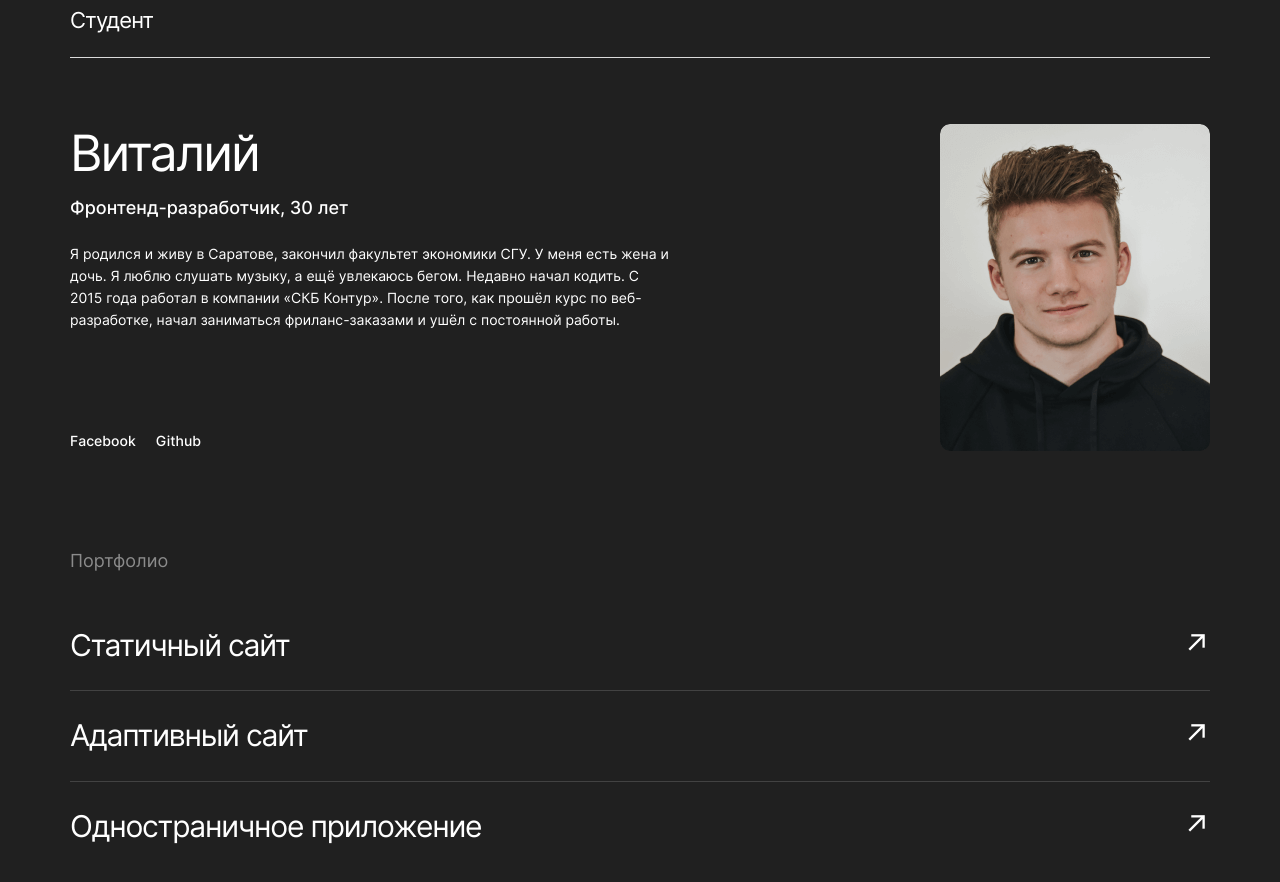
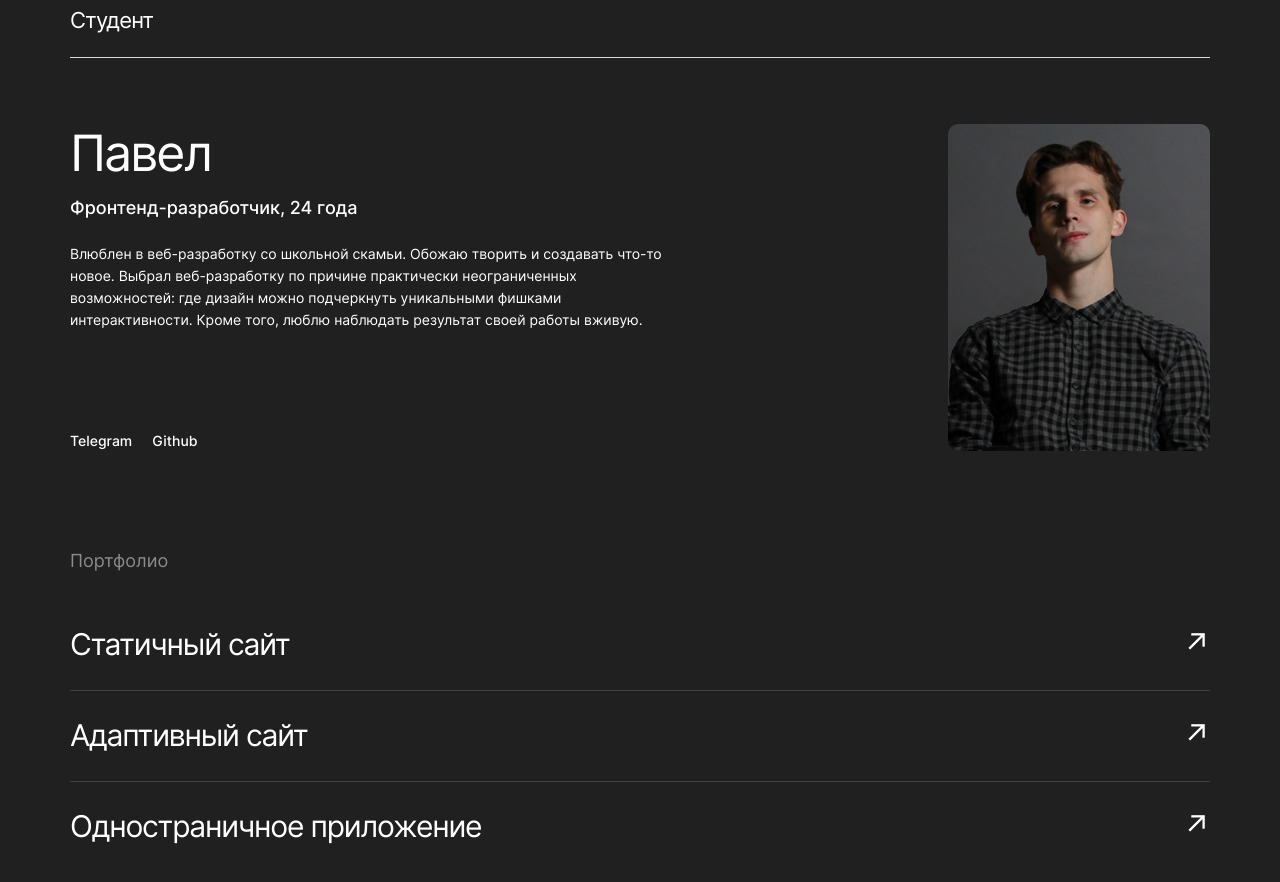
Before and after one commit to paulbuny/movies-explorer-frontend, a React (Create React App) app: page / in a window 1280 px wide. Shown: the part 2040-2922 px from the top of the page. Built offline with nearby package versions, Linux system fonts and the light colour scheme; no server answers.

Commit message:
About me section info updated

```diff
--- a/src/components/AboutMe/AboutMe.js
+++ b/src/components/AboutMe/AboutMe.js
@@ -1,5 +1,5 @@
 import './AboutMe.css';
-import avatar from '../../images/profile_picture.png';
+import avatar from '../../images/profile-picture.jpg';
 
 function AboutMe () {
   return (
@@ -8,15 +8,15 @@ function AboutMe () {
       <div className="student__resume">
         <div className="student__text">
           <div className="student__text-wrapper">
-            <p className="student__name">Виталий</p>
-            <p className="student__job">Фронтенд-разработчик, 30 лет</p>
-            <p className="student__about">Я родился и живу в Саратове, закончил факультет экономики СГУ. У меня есть жена
-              и дочь. Я люблю слушать музыку, а ещё увлекаюсь бегом. Недавно начал кодить. С 2015 года работал в компании «СКБ Контур». После того, как прошёл курс по веб-разработке, начал заниматься фриланс-заказами и ушёл с постоянной работы.
+            <p className="student__name">Павел</p>
+            <p className="student__job">Фронтенд-разработчик, 24 года</p>
+            <p className="student__about">
+              Влюблен в веб-разработку со школьной скамьи. Обожаю творить и создавать что-то новое. Выбрал веб-разработку по причине практически неограниченных возможностей: где дизайн можно подчеркнуть уникальными фишками интерактивности. Кроме того, люблю наблюдать результат своей работы вживую.
             </p>
           </div>
           <ul className="student__social">
             <li className="student__social-item">
-              <a href="https://www.facebook.com/Unkn0wnPl2yer" target="blank" className="link student__social-link">Facebook</a>
+              <a href="https://t.me/pavel_buny" target="blank" className="link student__social-link">Telegram</a>
             </li>
             <li className="student__social-item">
               <a href="https://github.com/paulbuny" target="blank" className="link student__social-link">Github</a>
```
Also changed, not shown: src/images/profile-picture.jpg (added), src/images/profile_picture.png (deleted).
